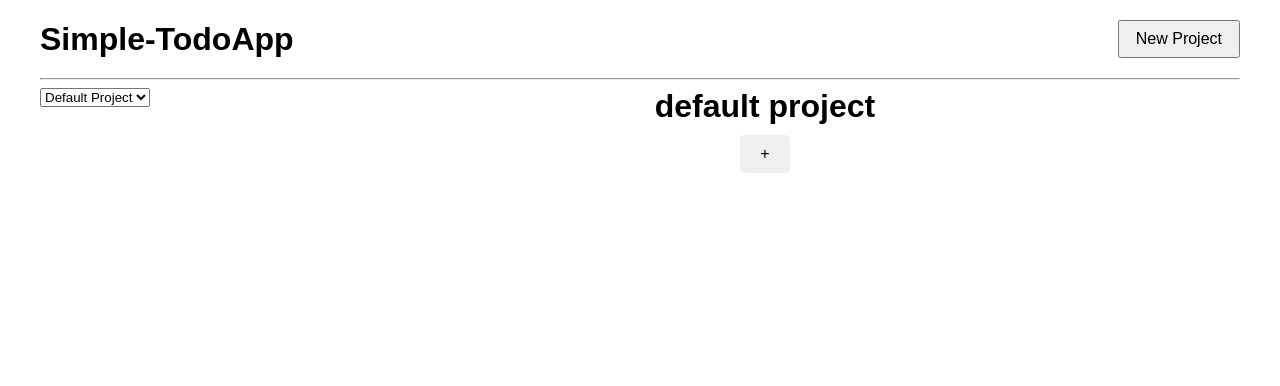
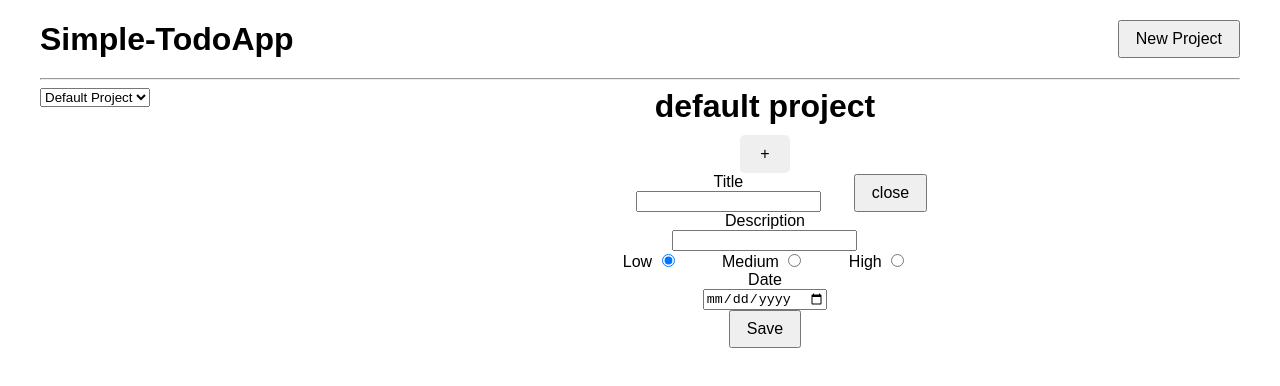
Before and after one commit to slic23/TodoApp, a website built with webpack: page src/index.html in a window 1280 px wide. Built offline with nearby package versions, Linux system fonts and the light colour scheme.

Commit message:
change made

```diff
--- a/src/index.html
+++ b/src/index.html
@@ -44,6 +44,45 @@
                     <div id="todosWANTtoAdd"></div>
                     <button class="button-plus">+</button>
 
+                  <div class="modal2">
+
+                    <div class="close"> <button>close</button></div>
+                    <div class="title">
+                      <div><label for="">Title</label></div>
+                      <div><input type="text" name="titulo" id=""></div>
+                    </div>
+
+                     <div class="description">
+                      <div><label for="">Description</label></div>
+                      <div><input type="text" name="" id=""></div>
+                     </div>
+
+                     <div class="important">
+                      <div class="grid-prior">
+                        <label class="container">Low
+                          <input type="radio" checked="checked" name="radio">
+                          <span class="checkmark"></span>
+                        </label>
+                        <label class="container">Medium
+                          <input type="radio" name="radio">
+                          <span class="checkmark"></span>
+                        </label>
+                        <label class="container">High
+                          <input type="radio" name="radio">
+                          <span class="checkmark"></span>
+                        </label>
+                        </div>
+
+                     </div>
+
+                     <div class="date">
+                      <div><label for="">Date</label></div>
+                      <div><input type="date" name="" id=""></div>
+
+                     </div>
+
+                     <div><button type="button">Save</button></div>
+                  </div>
                     <!-- Todo items will be dynamically added here -->
                 </div>
                 <div id="todo-details" class="todo-details">
```
